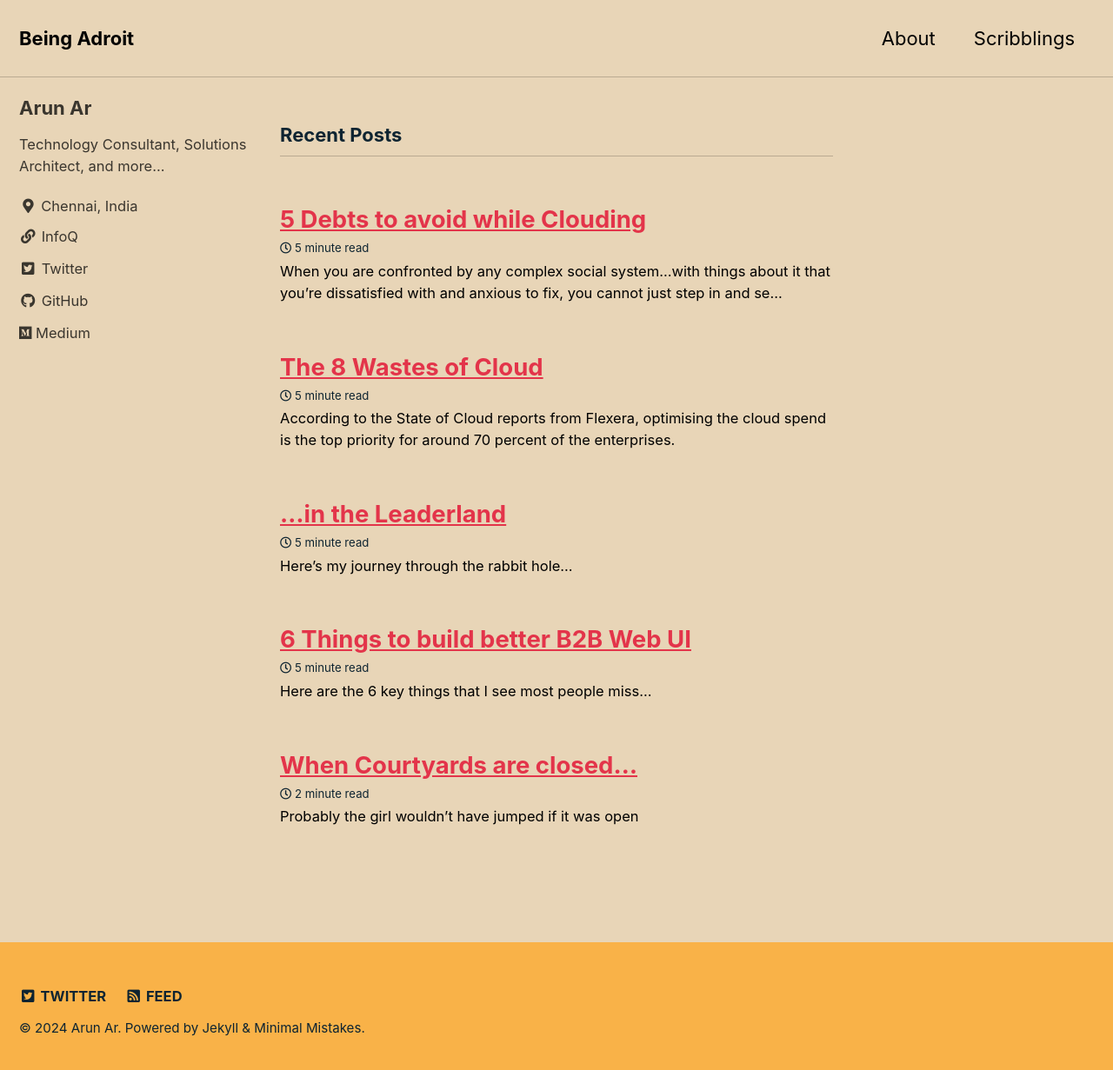
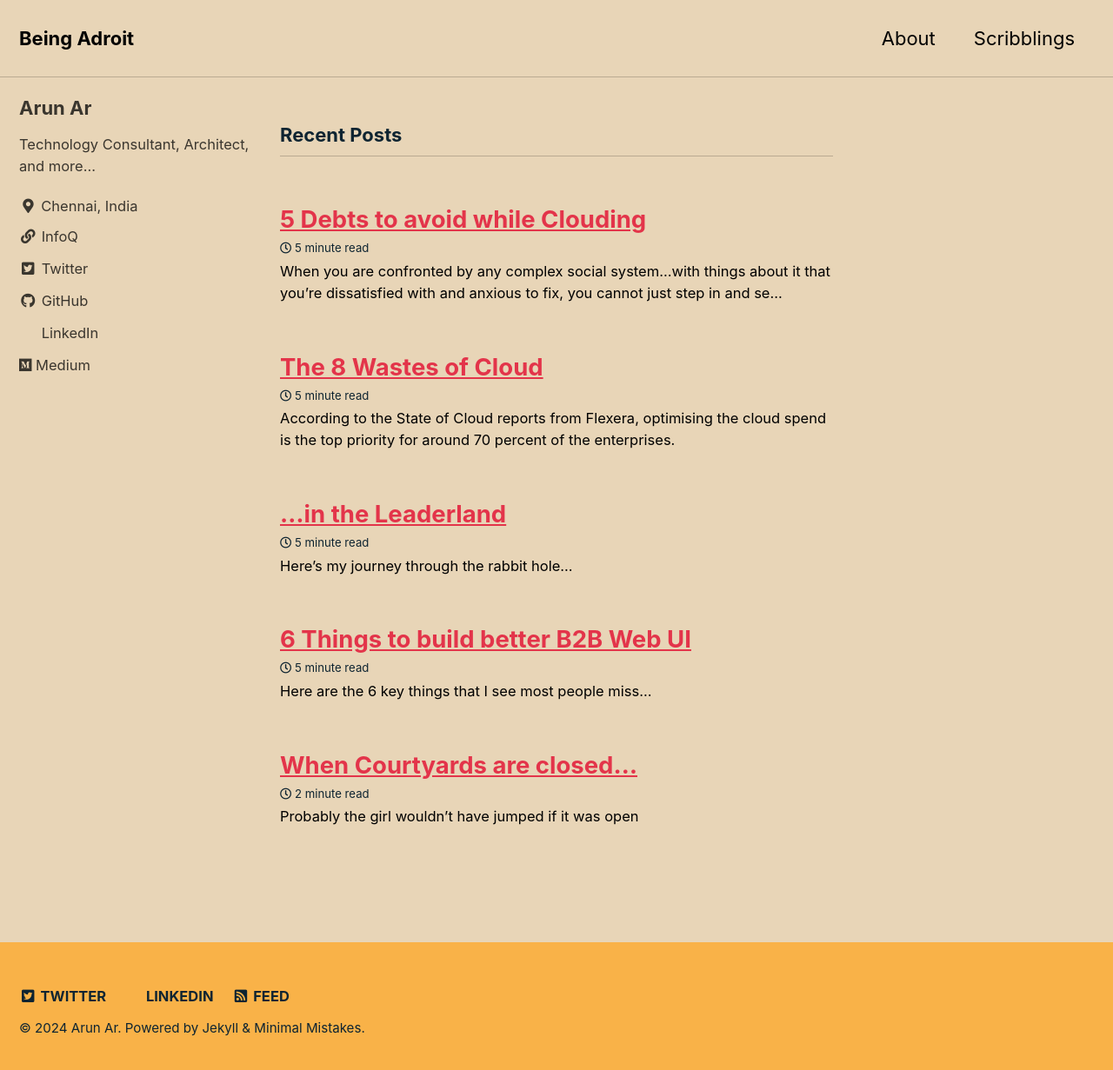
Before and after one commit to arun-ar/arun-ar.github.io, a Jekyll site: the page built from index.html, in a window 1280 px wide and 1238 px high. Shown: the top 1231 px of the window at 87% size. Built offline with Jekyll 4.4.1, drawn with Linux system fonts in a browser that asks for light colours; cached includes are drawn as plain includes; the list of posts is cut into pages by our own code.

Commit message:
added linkedin

```diff
--- a/_config.yml
+++ b/_config.yml
@@ -105,7 +105,7 @@ analytics:
 author:
   name             : "Arun Ar"
   avatar           : # path of avatar image, e.g. "/assets/images/bio-photo.jpg"
-  bio              : "Technology Consultant, Solutions Architect, and more..."
+  bio              : "Technology Consultant, Architect, and more..."
   location         : "Chennai, India"
   email            :
   links:
@@ -124,6 +124,9 @@ author:
     - label: "GitHub"
       icon: "fab fa-fw fa-github"
       url: "https://github.com/arun-ar"
+    - label: "LinkedIn"
+      icon: "fab fa-fw fa-linkedin-square"
+      url: "https://www.linkedin.com/in/a-arunkumar/"
     - label: "Instagram"
       icon: "fab fa-fw fa-instagram"
       # url: "https://instagram.com/"
@@ -134,6 +137,9 @@ footer:
     - label: "Twitter"
       icon: "fab fa-fw fa-twitter-square"
       url: https://www.twitter.com/ArunkmrArun
+    - label: "LinkedIn"
+      icon: "fab fa-fw fa-linkedin-square"
+      url: "https://www.linkedin.com/in/a-arunkumar/"
     - label: "Facebook"
       icon: "fab fa-fw fa-facebook-square"
       # url:
```
